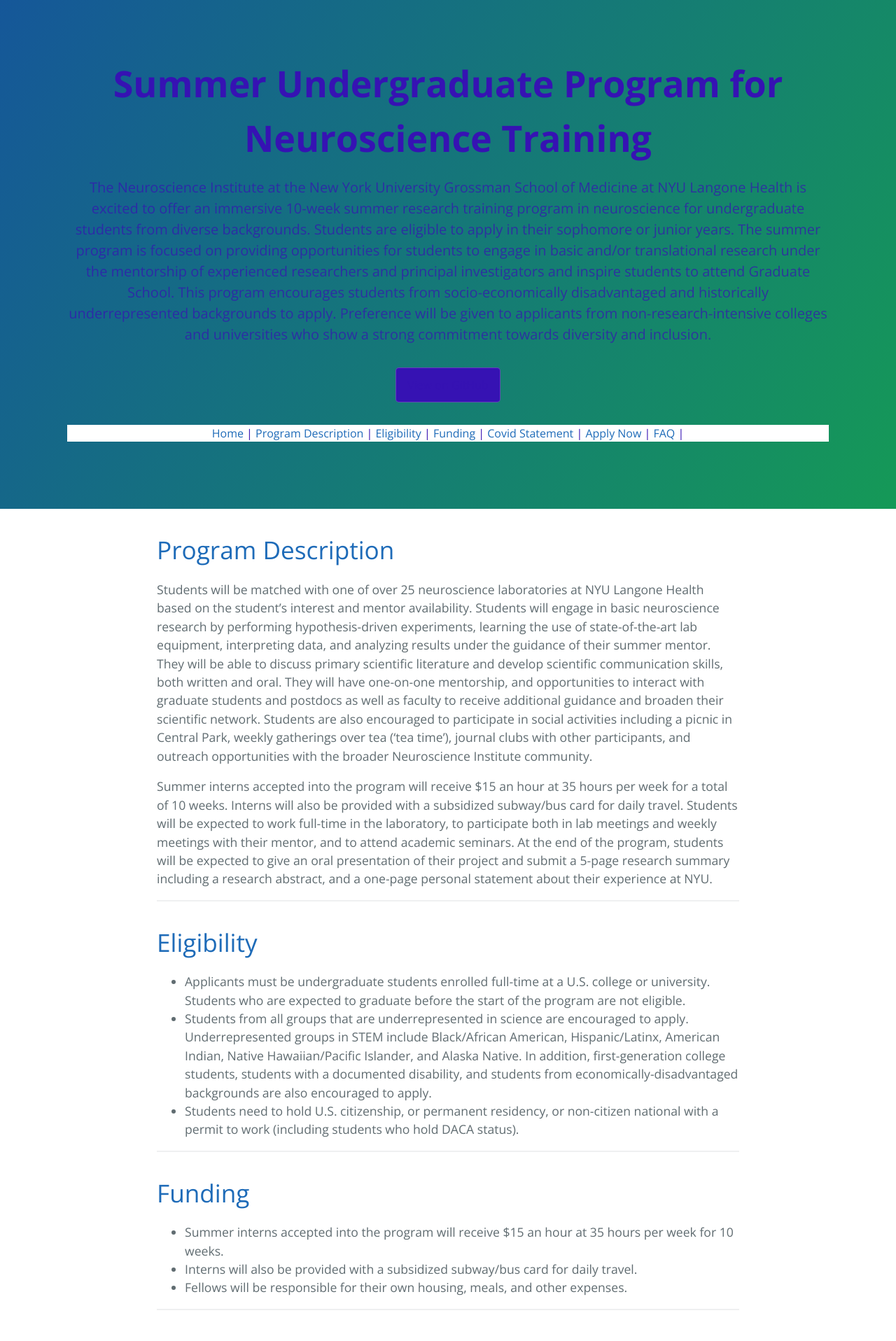
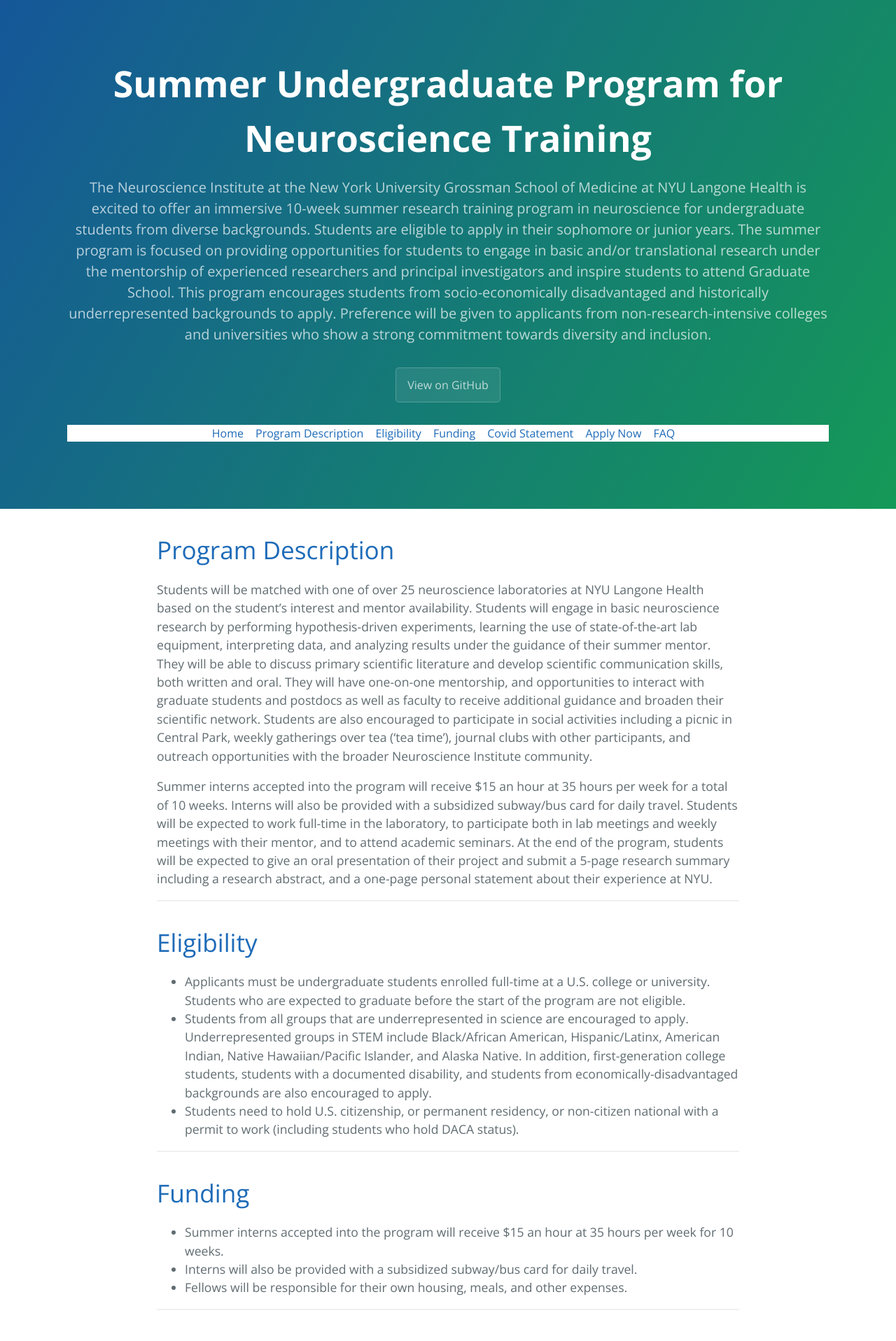
Before and after one commit to NICDIundergrad/SummerUndergradProgramWeb, a Jekyll site: the page built from index.md, in a window 1280 px wide. Shown: the top 1916 px of the page at 70% size. Built offline with Jekyll 4.4.1, drawn with Linux system fonts in a browser that asks for light colours; our own code applies the rules of GitHub Pages for plain Markdown files.

Commit message:
Update jekyll-theme-cayman.scss

```diff
--- a/_sass/jekyll-theme-cayman.scss
+++ b/_sass/jekyll-theme-cayman.scss
@@ -1,3 +1,4 @@
+
 @import "normalize";
 @import "rouge-github";
 @import "variables";
@@ -64,9 +65,9 @@ a {
 .btn {
   display: inline-block;
   margin-bottom: 1rem;
-  color: rgba(54, 18, 179, 1);
-  background-color: rgba(54, 18, 179, 1);
-  border-color: rgba(192,192,192,0.3);
+  color: rgba(255, 255, 255, 0.7);
+  background-color: rgba(255, 255, 255, 0.08);
+  border-color: rgba(255, 255, 255, 0.2);
   border-style: solid;
   border-width: 1px;
   border-radius: 0.3rem;
@@ -106,7 +107,7 @@ a {
 }
 
 .page-header {
-  color: rgba(54, 18, 179, 1);
+  color: $header-heading-color;
   text-align: center;
   background-color: $header-bg-color;
   background-image: linear-gradient(120deg, $header-bg-color-secondary, $header-bg-color);
```
